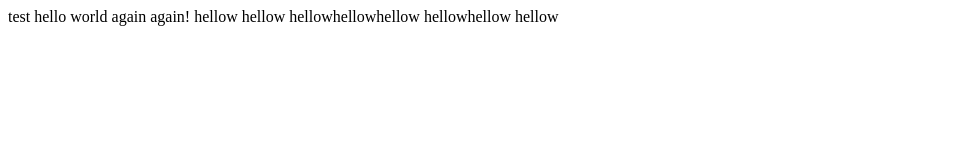
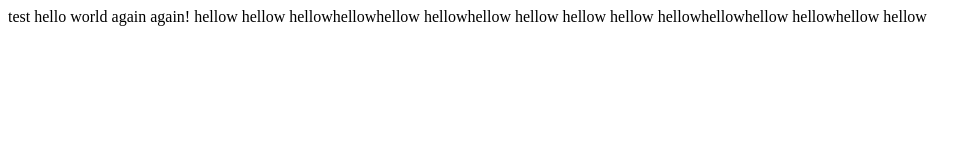
Before and after one commit to lwu666/lecture0, a plain HTML site: page index.html in a window 1280 px wide. Shown: the whole page, without its empty margins (0-980 px from the left). Drawn offline with Linux system fonts and the light colour scheme.

Commit message:
Update index.html

```diff
--- a/index.html
+++ b/index.html
@@ -5,5 +5,6 @@
     </head>
     <body>
         test hello world again again! hellow hellow hellowhellowhellow hellowhellow hellow
+         hellow hellow hellowhellowhellow hellowhellow hellow
     </body>
 </html>
```
